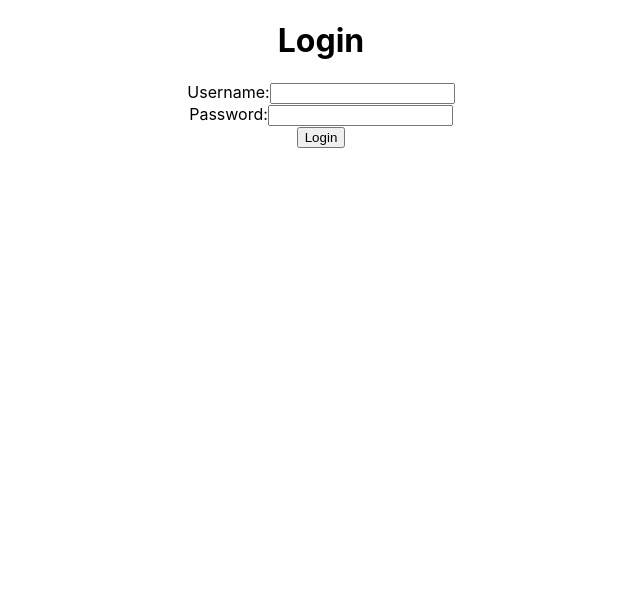
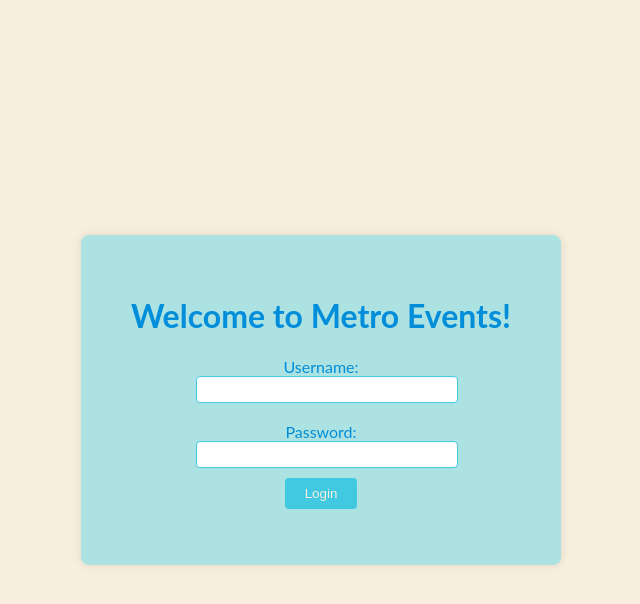
Before and after one commit to GianIraLariosa/metro, a React (Create React App) app: page / in a window 1280 px wide. Shown: the top 604 px of the page, without its empty margins (319-959 px from the left). Built offline with nearby package versions, Linux system fonts and the light colour scheme.

Commit message:
ui check

```diff
--- a/src/index.css
+++ b/src/index.css
@@ -5,6 +5,7 @@ body {
     sans-serif;
   -webkit-font-smoothing: antialiased;
   -moz-osx-font-smoothing: grayscale;
+  background-color: #F7EEDD;
 }
 
 code {
--- a/src/login.js
+++ b/src/login.js
@@ -2,16 +2,15 @@ import axios from "axios";
 import { useState } from "react";
 import { useNavigate } from "react-router-dom";
 
-function Login({ setUserid, setAdminid, setOrgid }){
+function Login({ setUserid, setAdminid, setOrgid }) {
   const [username, setUsername] = useState('');
   const [password, setPassword] = useState('');
   const [message, setMessage] = useState('');
-  const navigate = useNavigate(); // useNavigate hook for navigation
+  const navigate = useNavigate();
 
   const handleLogin = async (e) => {
     e.preventDefault();
 
-    // Send login credentials to the backend using Axios GET request
     try {
       const response = await axios.get('http://localhost/metro%20events/login.php', {
         params: {
@@ -22,7 +21,6 @@ function Login({ setUserid, setAdminid, setOrgid }){
 
       console.log(response.data);
       if (response.data.message) {
-        // Login successful, navigate to appropriate page
         if (response.data.message === 'organizer') {
           setOrgid(response.data.user);
           navigate('/organizer');
@@ -30,7 +28,6 @@ function Login({ setUserid, setAdminid, setOrgid }){
           setMessage(response.data.message);
         }
       } else if (response.data.error) {
-        // Login failed, display error message
         setMessage(response.data.error);
       }
     } catch (error) {
@@ -38,33 +35,38 @@ function Login({ setUserid, setAdminid, setOrgid }){
       setMessage('An error occurred. Please try again later.');
     }
   };
-    return(
-        <div>
-            <h1>Login</h1>
+
+  return (
+    <div style={{ backgroundColor: '#ACE2E1', padding: '40px', borderRadius: '8px', width: '400px', margin: 'auto',position: 'absolute' ,top: '50%', left: '50%', transform: 'translate(-50%, -50%)', boxShadow: '0px 0px 10px rgba(0, 0, 0, 0.1)', fontFamily: 'Lato, sans-serif' }}>
+      <h1 style={{ textAlign: 'center', color: '#008DDA' }}>Welcome to Metro Events!</h1>
       <form onSubmit={handleLogin}>
-          <label>
-            Username:
+
+      <div style={{ margin: 'auto', width: '250px' }}>
+        <label style={{ color: '#008DDA', display: 'block' }}>Username:</label>
         <input
           type="text"
           value={username}
           onChange={(e) => setUsername(e.target.value)}
           required
+          style={{ width: '100%', padding: '5px', borderRadius: '4px', border: '1px solid #41C9E2' }}
         />
-          </label>
-          <br />
-          <label>
-            Password:
+      </div>
+      <br></br>
+      <div style={{ margin: 'auto', width: '250px' }}>
+        <label style={{ color: '#008DDA', display: 'block' }}>Password:</label>
         <input
           type="password"
           value={password}
           onChange={(e) => setPassword(e.target.value)}
           required
+          style={{ width: '100%', padding: '5px', borderRadius: '4px', border: '1px solid #41C9E2' }}
         />
-          </label>
-          <br />
-          <button type="submit">Login</button>
+      </div>
+
+
+        <button type="submit" style={{ backgroundColor: '#41C9E2', color: '#F7EEDD', padding: '8px 20px', borderRadius: '4px', border: 'none', marginTop: '10px', cursor: 'pointer' }}>Login</button>
       </form>
-        <p>{message}</p>
+      <p style={{ color: '#008DDA', textAlign: 'center', marginTop: '10px' }}>{message}</p>
     </div>
   );
 }
```
Lines whose indentation alone changed are shown as unchanged.
